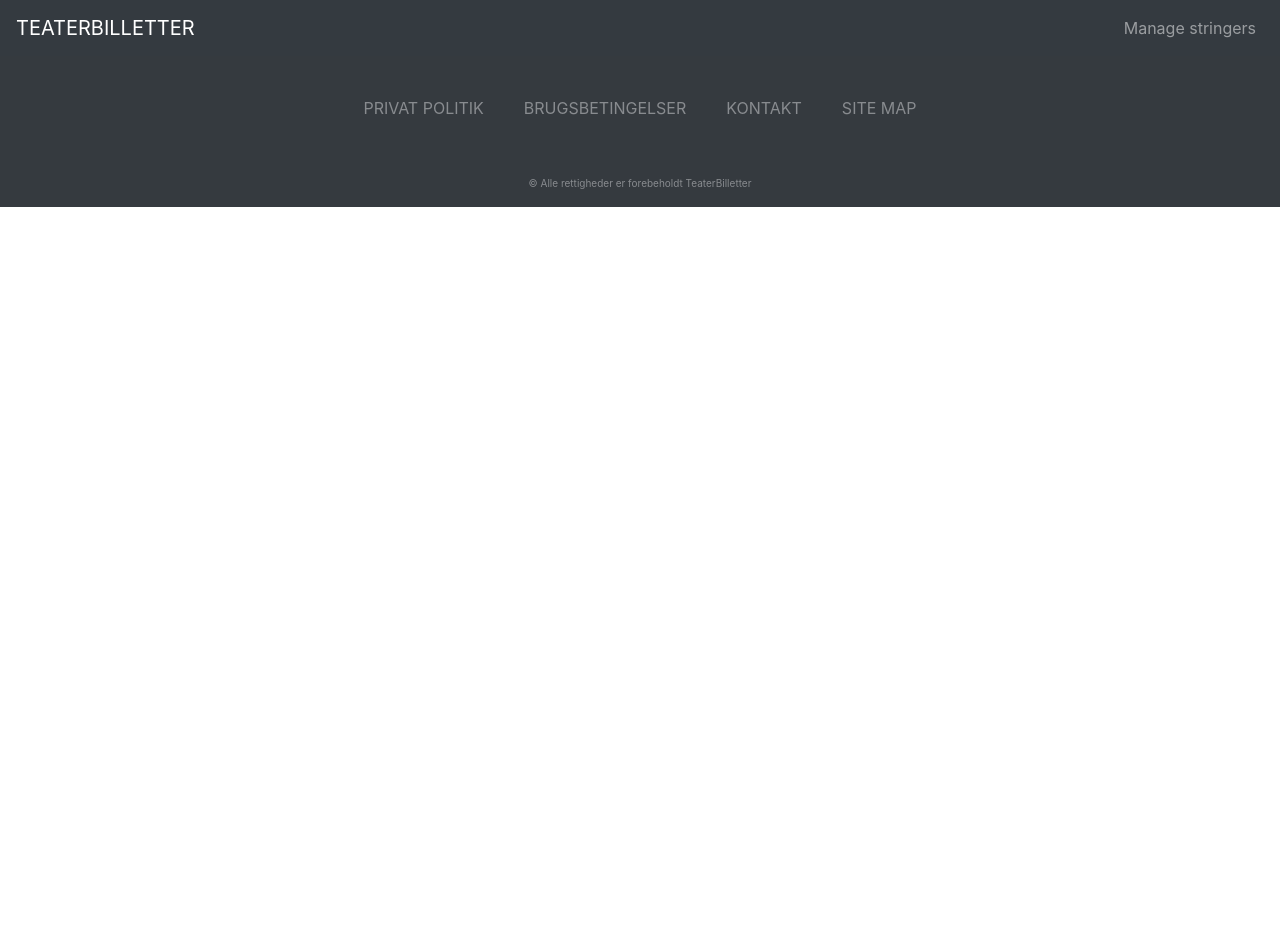
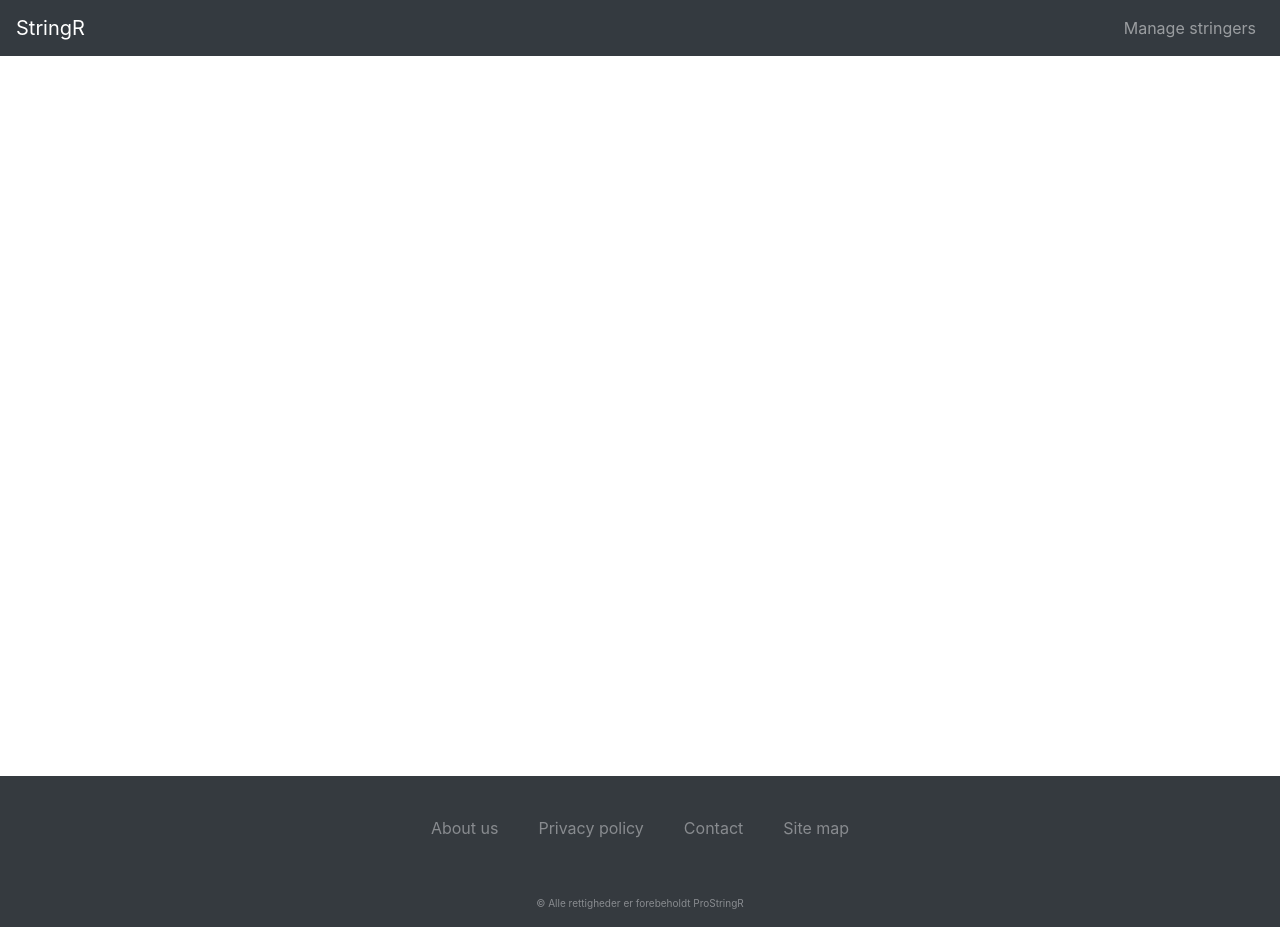
Before and after one commit to ProStringR/StringR.AdminWeb, an Angular app: page / in a window 1280 px wide. Before the commit the page ends 800 px from the top, so only its background shows below. Built offline with nearby package versions, Linux system fonts and the light colour scheme.

Commit message:
Fix header and footer

```diff
--- a/src/app/app.component.css
+++ b/src/app/app.component.css
@@ -0,0 +1,3 @@
+.page {
+  min-height: 90vh;
+}
--- a/src/app/app.component.html
+++ b/src/app/app.component.html
@@ -1 +1,5 @@
-<app-view-main-navigation><router-outlet></router-outlet></app-view-main-navigation>
+<app-view-main-navigation>
+  <div class="page">
+    <router-outlet></router-outlet>
+  </div>
+</app-view-main-navigation>
--- a/src/view/view-main-navigation/footer/footer.component.html
+++ b/src/view/view-main-navigation/footer/footer.component.html
@@ -3,17 +3,17 @@
     <div class="row">
       <div class="col-lg-12 col-md-12 col-sm-12 col-xs-12">
         <ul class="list-inline">
-          <li><a href="#">PRIVAT POLITIK</a></li>
-          <li><a href="#">BRUGSBETINGELSER</a></li>
-          <li><a href="#">KONTAKT</a></li>
-          <li><a href="#">SITE MAP</a></li>
+          <li><a href="#">About us</a></li>
+          <li><a href="#">Privacy policy</a></li>
+          <li><a href="#">Contact</a></li>
+          <li><a href="#">Site map</a></li>
         </ul>
       </div>
     </div>
     <div class="row">
       <div class="col-md-12">
         <p id="copyright_paragraph">
-          © Alle rettigheder er forebeholdt TeaterBilletter
+          © Alle rettigheder er forebeholdt ProStringR
         </p>
       </div>
     </div>
--- a/src/view/view-main-navigation/view-main-navigation.component.html
+++ b/src/view/view-main-navigation/view-main-navigation.component.html
@@ -1,5 +1,5 @@
 <nav class="navbar navbar-expand-lg navbar-dark bg-dark">
-  <a class="navbar-brand" href="">TEATERBILLETTER</a>
+  <a class="navbar-brand" href="">StringR</a>
   <button class="navbar-toggler" type="button" data-toggle="collapse" data-target="#navbarNavDropdown" aria-controls="navbarNavDropdown" aria-expanded="false" aria-label="Toggle navigation">
     <span class="navbar-toggler-icon"></span>
   </button>
```
